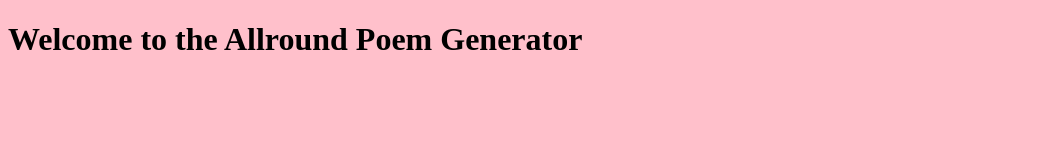
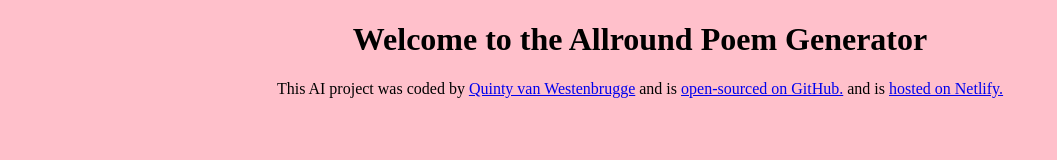
Before and after one commit to Quintyvw/allround-generator, a plain HTML site: page index.html in a window 1280 px wide. Shown: the whole page, without its empty margins (0-1057 px from the left). Drawn offline with Linux system fonts and the light colour scheme.

Commit message:
added the footer

```diff
--- a/index.html
+++ b/index.html
@@ -9,6 +9,21 @@
   <body>
     <h1>Welcome to the Allround Poem Generator</h1>
 
+    <footer>
+      This AI project was coded by
+      <a href="https://github.com/Quintyvw" target="_blank"
+        >Quinty van Westenbrugge</a
+      >
+      and is
+      <a href="https://github.com/Quintyvw/allround-generator" target="_blank">
+        open-sourced on GitHub.</a
+      >
+      and is
+      <a href="https://allround-poem-generator.netlify.app" target="_blank"
+        >hosted on Netlify.</a
+      >
+    </footer>
+
     <script src="src/index.js"></script>
   </body>
 </html>
--- a/src/style.css
+++ b/src/style.css
@@ -1,3 +1,4 @@
 body {
   background: pink;
+  text-align: center;
 }
```
